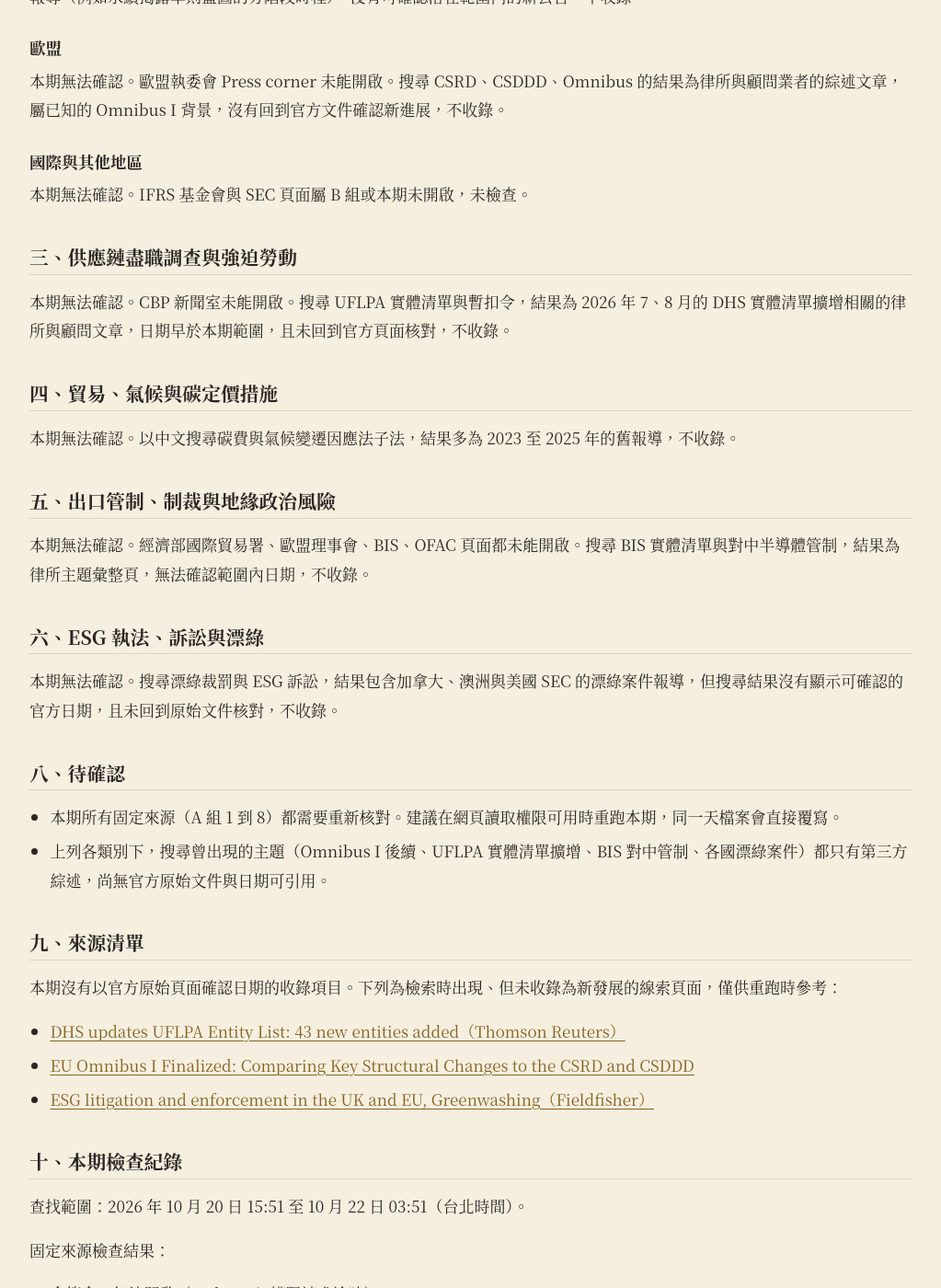
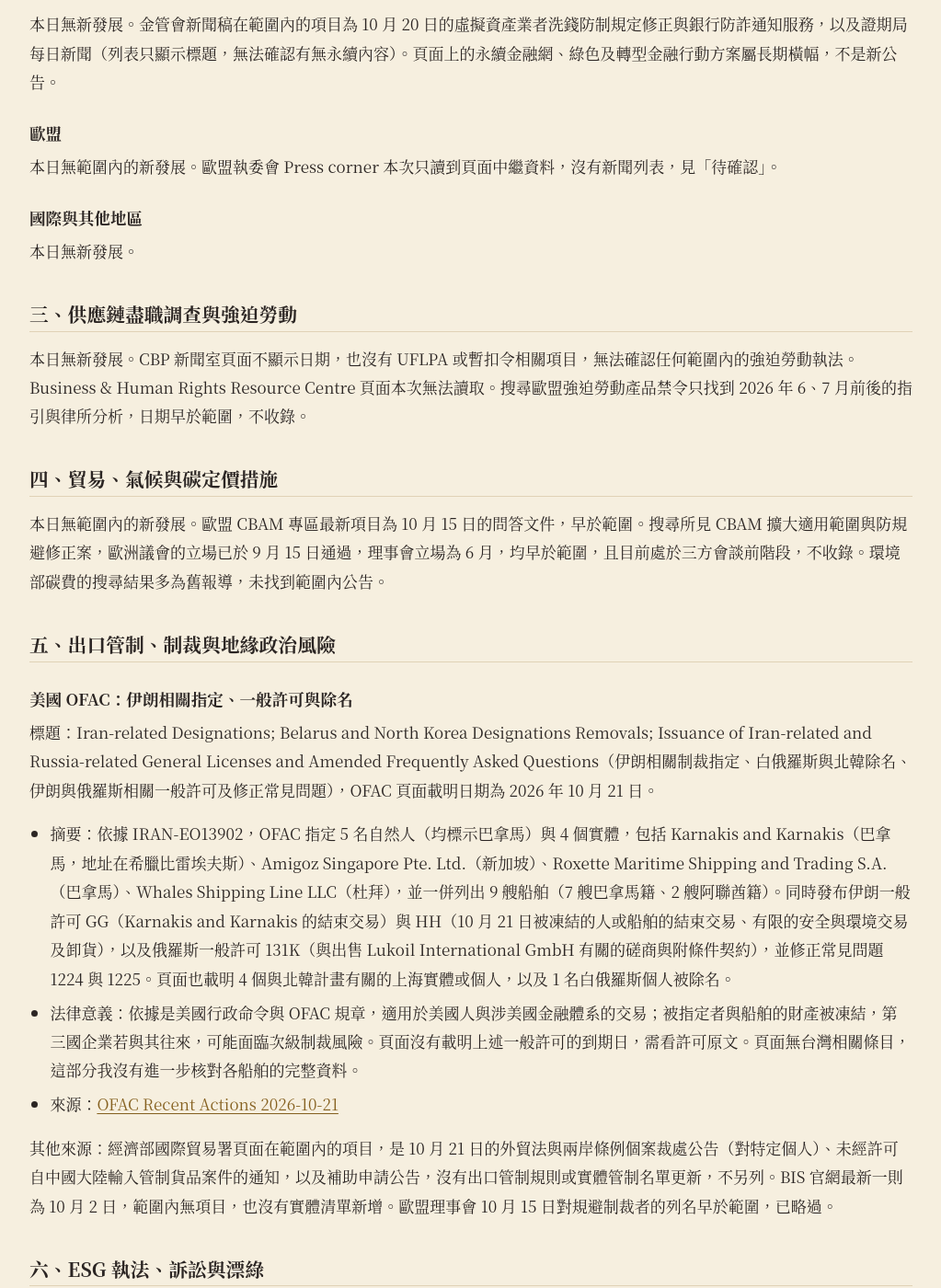
Before and after one commit to chadfan1004/Newsletter-for-international-human-rights-law-gender-theory-and-labour-law, a Jekyll site: the page built from _posts/2026-10-22-esg.md, in a window 1280 px wide and 1400 px high, scrolled down 1019 px. Shown: the whole window at 92% size, without its empty margins (128-1151 px from the left). Built offline with Jekyll 4.4.1, drawn with Linux system fonts in a browser that asks for light colours; some of the changed text lies outside the part shown.

Commit message:
Update esg 2026-10-22

```diff
--- a/_posts/2026-10-22-esg.md
+++ b/_posts/2026-10-22-esg.md
@@ -1,80 +1,98 @@
 ---
 layout: issue
 title: "ESG 與供應鏈風險每日快報｜2026 年 10 月 22 日"
-date: 2026-10-22 04:00:00 +0800
+date: 2026-10-22 05:00:00 +0800
 categories: [esg]
-tags: [ESG, 永續揭露, 供應鏈盡職調查, 出口管制, 台灣]
-summary: "本期執行環境無法開啟官方網頁（網頁讀取權限逾時），所有固定來源都無法逐一核對日期，因此沒有收錄任何新發展，需要時請重跑本期。"
+tags: [ESG, 經濟制裁, 出口管制, 供應鏈盡職調查, 台灣]
+summary: "本期官方來源可確認的新發展只有一則：美國 OFAC 10 月 21 日公布的伊朗相關制裁指定與一般許可。其餘固定來源在範圍內沒有永續、盡職調查或出口管制的新規範。"
 ---
 
-本期查找範圍：2026 年 10 月 20 日 15:51 至 10 月 22 日 03:51（台北時間，週四，往前 24 小時加 12 小時緩衝）。前期（2026 年 10 月 21 日）已報導的項目為 OFAC 依 PAIPA 的制裁指定與 EFRAG 2027 至 2029 年議程徵詢，本期不重複。
+本期查找範圍：2026 年 10 月 20 日 15:51 至 10 月 22 日 03:51（台北時間，週四，往前 24 小時加 12 小時緩衝）。本期為重跑版本，早先一版因網頁讀取權限逾時未能核對，現已補查。前期（10 月 21 日）已報導的 OFAC 10 月 19 日 PAIPA 指定與 EFRAG 議程徵詢不重複，本期也沒有實質新進展。
 
 ## 一、今日重點
 
-- 本期無法完成官方來源核對。本次執行中，所有網頁讀取請求（WebFetch）都因權限請求逾時而被撤回，無人可即時核准，因此 16 個固定來源中的 8 個 A 組來源全部沒有打開。
-- 依「日期以原始頁面為準」的原則，只靠搜尋結果標題與連結無法確認發布日期，故本期不列任何新發展。這不代表範圍內沒有新動態，只代表本期沒有查證到。
+- 美國 OFAC 於 10 月 21 日公布伊朗相關制裁指定，涉及巴拿馬、希臘、新加坡、阿聯酋的航運網絡與 9 艘船舶，並發布兩項伊朗一般許可。這是範圍內唯一可由官方頁面確認的制裁類新發展。
+- 其餘固定來源（金管會、經濟部國際貿易署、歐盟理事會、BIS、CBP 等）在範圍內沒有永續揭露、強迫勞動、碳定價或出口管制規則的新項目，這幾類本日列為無新發展，不湊數。
 
 ## 二、永續揭露與 ESG 規範
 
 ### 台灣
 
-本期無法確認。金管會新聞稿頁面未能開啟。以中文搜尋「金管會 永續報告書 永續揭露」，結果多為 2023 至 2026 年初的既有報導（例如永續揭露準則藍圖的分階段時程），沒有可確認落在範圍內的新公告，不收錄。
+本日無新發展。金管會新聞稿在範圍內的項目為 10 月 20 日的虛擬資產業者洗錢防制規定修正與銀行防詐通知服務，以及證期局每日新聞（列表只顯示標題，無法確認有無永續內容）。頁面上的永續金融網、綠色及轉型金融行動方案屬長期橫幅，不是新公告。
 
 ### 歐盟
 
-本期無法確認。歐盟執委會 Press corner 未能開啟。搜尋 CSRD、CSDDD、Omnibus 的結果為律所與顧問業者的綜述文章，屬已知的 Omnibus I 背景，沒有回到官方文件確認新進展，不收錄。
+本日無範圍內的新發展。歐盟執委會 Press corner 本次只讀到頁面中繼資料，沒有新聞列表，見「待確認」。
 
 ### 國際與其他地區
 
-本期無法確認。IFRS 基金會與 SEC 頁面屬 B 組或本期未開啟，未檢查。
+本日無新發展。
 
 ## 三、供應鏈盡職調查與強迫勞動
 
-本期無法確認。CBP 新聞室未能開啟。搜尋 UFLPA 實體清單與暫扣令，結果為 2026 年 7、8 月的 DHS 實體清單擴增相關的律所與顧問文章，日期早於本期範圍，且未回到官方頁面核對，不收錄。
+本日無新發展。CBP 新聞室頁面不顯示日期，也沒有 UFLPA 或暫扣令相關項目，無法確認任何範圍內的強迫勞動執法。Business & Human Rights Resource Centre 頁面本次無法讀取。搜尋歐盟強迫勞動產品禁令只找到 2026 年 6、7 月前後的指引與律所分析，日期早於範圍，不收錄。
 
 ## 四、貿易、氣候與碳定價措施
 
-本期無法確認。以中文搜尋碳費與氣候變遷因應法子法，結果多為 2023 至 2025 年的舊報導，不收錄。
+本日無範圍內的新發展。歐盟 CBAM 專區最新項目為 10 月 15 日的問答文件，早於範圍。搜尋所見 CBAM 擴大適用範圍與防規避修正案，歐洲議會的立場已於 9 月 15 日通過，理事會立場為 6 月，均早於範圍，且目前處於三方會談前階段，不收錄。環境部碳費的搜尋結果多為舊報導，未找到範圍內公告。
 
 ## 五、出口管制、制裁與地緣政治風險
 
-本期無法確認。經濟部國際貿易署、歐盟理事會、BIS、OFAC 頁面都未能開啟。搜尋 BIS 實體清單與對中半導體管制，結果為律所主題彙整頁，無法確認範圍內日期，不收錄。
+### 美國 OFAC：伊朗相關指定、一般許可與除名
+
+標題：Iran-related Designations; Belarus and North Korea Designations Removals; Issuance of Iran-related and Russia-related General Licenses and Amended Frequently Asked Questions（伊朗相關制裁指定、白俄羅斯與北韓除名、伊朗與俄羅斯相關一般許可及修正常見問題），OFAC 頁面載明日期為 2026 年 10 月 21 日。
+
+- 摘要：依據 IRAN-EO13902，OFAC 指定 5 名自然人（均標示巴拿馬）與 4 個實體，包括 Karnakis and Karnakis（巴拿馬，地址在希臘比雷埃夫斯）、Amigoz Singapore Pte. Ltd.（新加坡）、Roxette Maritime Shipping and Trading S.A.（巴拿馬）、Whales Shipping Line LLC（杜拜），並一併列出 9 艘船舶（7 艘巴拿馬籍、2 艘阿聯酋籍）。同時發布伊朗一般許可 GG（Karnakis and Karnakis 的結束交易）與 HH（10 月 21 日被凍結的人或船舶的結束交易、有限的安全與環境交易及卸貨），以及俄羅斯一般許可 131K（與出售 Lukoil International GmbH 有關的磋商與附條件契約），並修正常見問題 1224 與 1225。頁面也載明 4 個與北韓計畫有關的上海實體或個人，以及 1 名白俄羅斯個人被除名。
+- 法律意義：依據是美國行政命令與 OFAC 規章，適用於美國人與涉美國金融體系的交易；被指定者與船舶的財產被凍結，第三國企業若與其往來，可能面臨次級制裁風險。頁面沒有載明上述一般許可的到期日，需看許可原文。頁面無台灣相關條目，這部分我沒有進一步核對各船舶的完整資料。
+- 來源：[OFAC Recent Actions 2026-10-21](https://ofac.treasury.gov/recent-actions/20261021)
+
+其他來源：經濟部國際貿易署頁面在範圍內的項目，是 10 月 21 日的外貿法與兩岸條例個案裁處公告（對特定個人）、未經許可自中國大陸輸入管制貨品案件的通知，以及補助申請公告，沒有出口管制規則或實體管制名單更新，不另列。BIS 官網最新一則為 10 月 2 日，範圍內無項目，也沒有實體清單新增。歐盟理事會 10 月 15 日對規避制裁者的列名早於範圍，已略過。
 
 ## 六、ESG 執法、訴訟與漂綠
 
-本期無法確認。搜尋漂綠裁罰與 ESG 訴訟，結果包含加拿大、澳洲與美國 SEC 的漂綠案件報導，但搜尋結果沒有顯示可確認的官方日期，且未回到原始文件核對，不收錄。
+本日無新發展。搜尋所見漂綠案件（加拿大、澳洲、美國 SEC）均未取得官方原始頁面與範圍內日期，不收錄。
+
+## 七、實務意義
+
+OFAC 這則對台灣廠商的影響集中在交易對象與運輸環節的篩查。與中東、東南亞、巴拿馬或希臘航運業者有往來的台灣出口商與貨運承攬業者，宜把本次列名的實體與船舶（含 IMO 編號）加入制裁篩查，並檢視提單、運送契約與貿易融資文件中的制裁條款，確認遇到被凍結船舶時的責任分配與終止機制。至於一般許可的結束交易期限，需另行查原文才能安排實務時程。
 
 ## 八、待確認
 
-- 本期所有固定來源（A 組 1 到 8）都需要重新核對。建議在網頁讀取權限可用時重跑本期，同一天檔案會直接覆寫。
-- 上列各類別下，搜尋曾出現的主題（Omnibus I 後續、UFLPA 實體清單擴增、BIS 對中管制、各國漂綠案件）都只有第三方綜述，尚無官方原始文件與日期可引用。
+- 歐盟執委會 Press corner 本次只讀到頁面中繼資料，沒有新聞列表，無法排除範圍內有執委會的永續、CBAM 或強迫勞動相關新聞。
+- Business & Human Rights Resource Centre 頁面本次回報讀取失敗，未能檢查。
+- CBP 新聞室頁面不顯示日期，無法確認範圍內有無 UFLPA 相關新聞。
+- 金管會證期局每日新聞（10 月 20 日、21 日）列表只有標題，未打開內文，無法確認有無永續揭露內容。
 
 ## 九、來源清單
 
-本期沒有以官方原始頁面確認日期的收錄項目。下列為檢索時出現、但未收錄為新發展的線索頁面，僅供重跑時參考：
-
-- [DHS updates UFLPA Entity List: 43 new entities added（Thomson Reuters）](https://www.thomsonreuters.com/en-us/help/onesource-global-trade/regulatory-insights/2026/august-4th/dhs-updates-uflpa-entity-list-43-new-entities)
-- [EU Omnibus I Finalized: Comparing Key Structural Changes to the CSRD and CSDDD](https://www.complianceandrisks.com/blog/eu-omnibus-i-finalized-comparing-key-structural-changes-to-the-csrd-and-csddd/)
-- [ESG litigation and enforcement in the UK and EU, Greenwashing（Fieldfisher）](https://www.fieldfisher.com/en/insights/esg-litigation-enforcement-in-the-uk-and-eu-greenwashing)
+- [OFAC Recent Actions 2026-10-21](https://ofac.treasury.gov/recent-actions/20261021)
+- [OFAC Recent Actions 列表](https://ofac.treasury.gov/recent-actions)
+- [金管會](https://www.fsc.gov.tw/)
+- [經濟部國際貿易署](https://www.trade.gov.tw/)
+- [歐盟理事會新聞稿](https://www.consilium.europa.eu/en/press/press-releases/)
+- [歐盟執委會 Press corner](https://ec.europa.eu/commission/presscorner)
+- [美國 CBP 新聞室](https://www.cbp.gov/newsroom)
+- [美國 BIS](https://www.bis.gov/)
+- [歐盟 CBAM 溝通與新聞頁](https://taxation-customs.ec.europa.eu/carbon-border-adjustment-mechanism/cbam-communication-and-news_en)
 
 ## 十、本期檢查紀錄
 
 查找範圍：2026 年 10 月 20 日 15:51 至 10 月 22 日 03:51（台北時間）。
 
 固定來源檢查結果：
-1. 金管會：無法開啟（WebFetch 權限請求逾時）
-2. 經濟部國際貿易署：無法開啟（同上）
-3. 歐盟執委會 Press corner：無法開啟（同上）
-4. 歐盟理事會新聞稿：無法開啟（同上）
-5. 美國 CBP 新聞室：無法開啟（同上）
-6. 美國 BIS：無法開啟（同上）
-7. 美國 OFAC：無法開啟（同上，已重試一次）
-8. Business & Human Rights Resource Centre：無法開啟（同上）
-9 到 16：本日不檢查（每週一）
+1. 金管會：無新項目（範圍內無永續相關標題；證期局每日新聞僅有標題）
+2. 經濟部國際貿易署：無新項目（僅個案裁處與補助公告，非出口管制規則）
+3. 歐盟執委會 Press corner：無法確認（只讀到中繼資料，無列表）
+4. 歐盟理事會新聞稿：無新項目（10 月 20 日項目為有機農業協議與聯合聲明，與本欄無關）
+5. 美國 CBP 新聞室：無法確認（頁面無日期，無相關項目）
+6. 美國 BIS：無新項目（最新為 10 月 2 日）
+7. 美國 OFAC：有新項目（10 月 21 日伊朗相關指定；10 月 19 日 PAIPA 為前期已報導）
+8. Business & Human Rights Resource Centre：無法開啟（讀取失敗）
+9 到 16：本日不檢查（每週一）。另因 CBAM 搜尋結果，順帶查看了歐盟 CBAM 專區，最新為 10 月 15 日，無新項目。
 
-主題搜尋：共 6 次，皆為搜尋結果列表，未取得官方頁面。
-- 主題 1：金管會 永續報告書 永續揭露；CSRD CSDDD Omnibus ESRS
-- 主題 2：UFLPA entity list forced labor withhold release order
-- 主題 3：碳費 環境部 氣候變遷因應法 子法
-- 主題 4：BIS entity list export controls China semiconductor
+主題搜尋：共約 13 次（含早先一版的 6 次）。
+- 主題 1：金管會 永續報告書 永續揭露；CSRD CSDDD Omnibus ESRS；site:ec.europa.eu 永續與盡職調查相關詞
+- 主題 2：UFLPA entity list forced labor withhold release order；site:business-humanrights.org due diligence forced labour
+- 主題 3：碳費 環境部 氣候變遷因應法 子法；環境部 碳費 氣候變遷署 公告；EU CBAM news October 2026；consilium CBAM downstream extension
+- 主題 4：BIS entity list export controls China semiconductor；經濟部 出口管制 實體管制名單；OFAC 10 月 21 日頁面核對
 - 主題 5：greenwashing fine regulator ESG lawsuit
```
